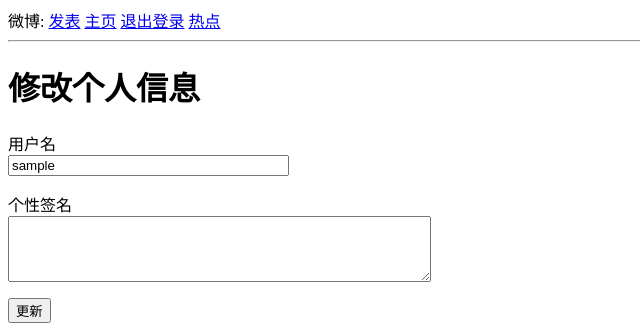
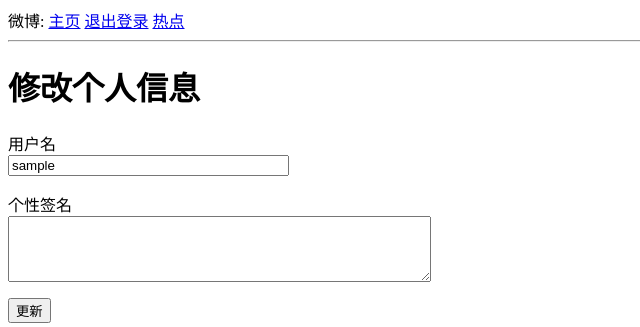
Before and after one commit to weimu1997/microblog, a Flask app: page /edit_profile in a window 1280 px wide. Shown: the top 327 px of the page, without its empty margins (0-640 px from the left). Run offline with Flask 2, Linux system fonts and the light colour scheme; the visitor is signed in with stand-in values (Sample User, id 1); data comes from the database, SQL or seed files in the repository; some libraries are stand-ins or nearby versions.

Commit message:
update 20190508

```diff
--- a/19_01_25_15/app/templates/base.html
+++ b/19_01_25_15/app/templates/base.html
@@ -9,7 +9,6 @@
     <body>
         <div>
           微博:
-          <a href="{{ url_for('index') }}">发表</a>
           {% if current_user.is_anonymous %}
           <a href="{{ url_for('login') }}">登录</a>
           {% else %}
```
